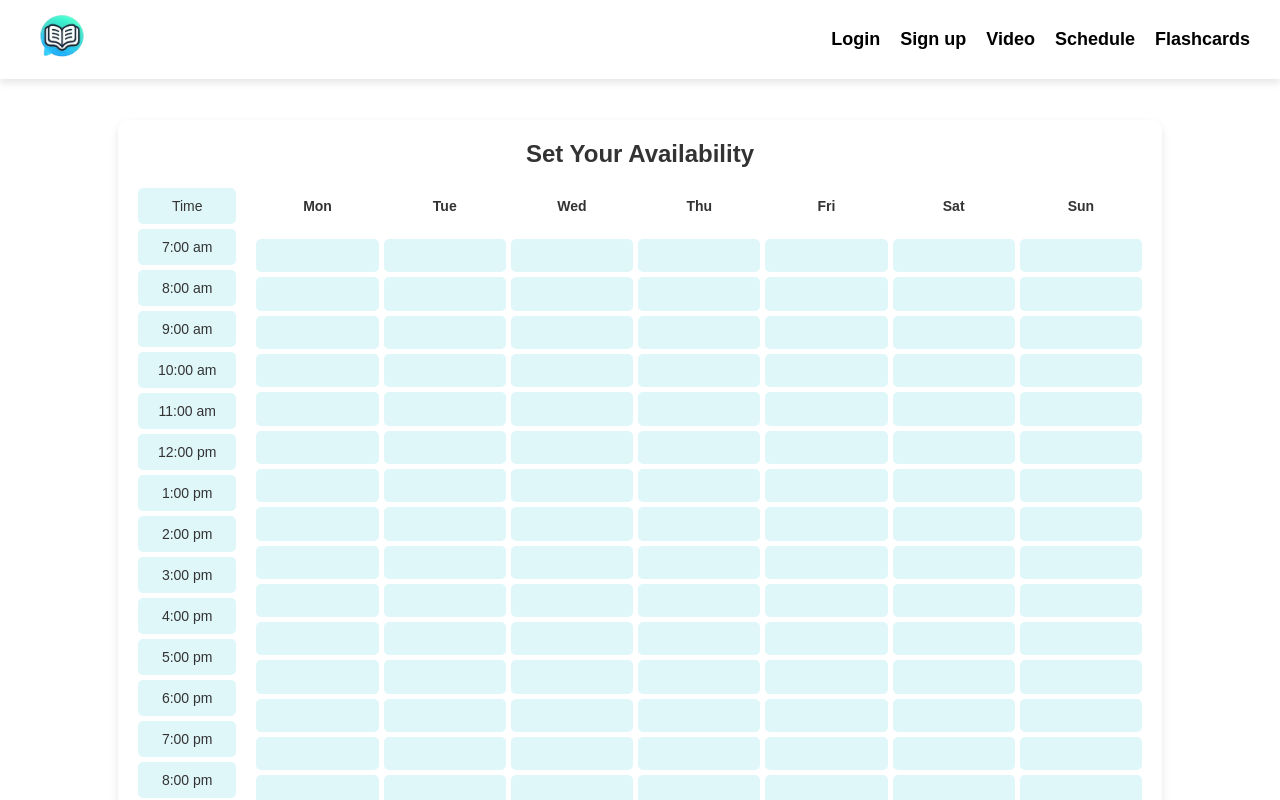
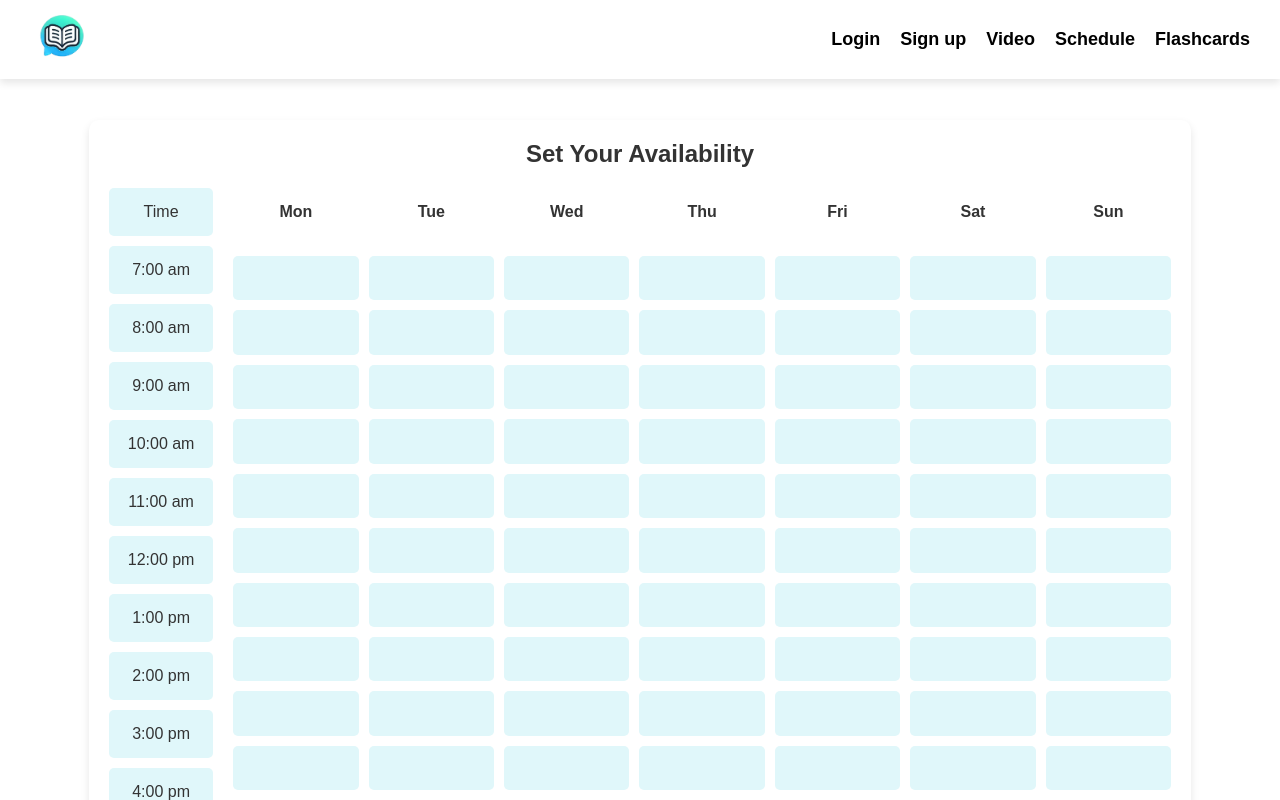
Before and after one commit to tousifdhaka/studyBuddy, a React (Create React App) app in the folder frontend/: page /schedule in a window 1280 px wide. Shown: the top 800 px of the page. Built offline with nearby package versions, Linux system fonts and the light colour scheme.

Commit message:
updated schedule page

```diff
--- a/frontend/src/schedule.css
+++ b/frontend/src/schedule.css
@@ -10,8 +10,8 @@ body {
 }
 
 .schedule-container {
-  width: 90%;
-  max-width: 1200px;
+  width: 95%; /* Increase the width for more space utilization */
+  max-width: 1400px; /* Increase max width */
   margin: 100px auto; /* Adjust the top margin to push the container down */
   padding: 20px;
   background-color: #ffffff;
@@ -22,6 +22,7 @@ body {
 h2 {
   text-align: center;
   color: #00796b;
+  margin-bottom: 20px; /* Add margin for better separation */
 }
 
 .weekly-schedule {
@@ -38,7 +39,7 @@ h2 {
 .time-labels {
   display: flex;
   flex-direction: column;
-  gap: 5px;
+  gap: 10px; /* Increase gap for better separation */
 }
 
 .day-label {
@@ -50,23 +51,23 @@ h2 {
 
 .time-slot,
 .day-label {
-  padding: 10px;
-  font-size: 14px;
+  padding: 15px; /* Increase padding for better visibility */
+  font-size: 16px; /* Increase font size for better readability */
   color: #333;
   text-align: center;
 }
 
 .days-grid {
   display: flex;
-  gap: 5px;
+  gap: 10px; /* Increase gap for better separation between days */
   flex-grow: 1;
-  width: 100%; /* Ensure it takes the entire width of the container */
+  width: 100%;
 }
 
 .day-column {
   display: flex;
   flex-direction: column;
-  gap: 5px;
+  gap: 10px; /* Increase gap for better separation between slots */
   align-items: stretch;
   flex: 1; /* Allow each day-column to grow and fill the space evenly */
 }
--- a/frontend/src/schedule.js
+++ b/frontend/src/schedule.js
@@ -17,7 +17,8 @@ const Schedule = () => {
       <div className="weekly-schedule">
         <div className="schedule-grid">
           <div className="time-labels">
-            {['Time', '7:00 am', '8:00 am', '9:00 am', '10:00 am', '11:00 am', '12:00 pm', '1:00 pm', '2:00 pm', '3:00 pm', '4:00 pm', '5:00 pm', '6:00 pm', '7:00 pm', '8:00 pm', '9:00 pm', '10:00 pm', '11:00 pm', '12:00 am'].map((time, index) => (
+            <div className="time-slot">Time</div> {/* Placeholder for alignment */}
+            {['7:00 am', '8:00 am', '9:00 am', '10:00 am', '11:00 am', '12:00 pm', '1:00 pm', '2:00 pm', '3:00 pm', '4:00 pm', '5:00 pm', '6:00 pm', '7:00 pm', '8:00 pm', '9:00 pm', '10:00 pm', '11:00 pm', '12:00 am'].map((time, index) => (
               <div key={index} className="time-slot">
                 {time}
               </div>
```
Also changed, not shown: frontend/package.json (+9 -0 lines), 2 other files (tests, documents, lock files or other folders).
